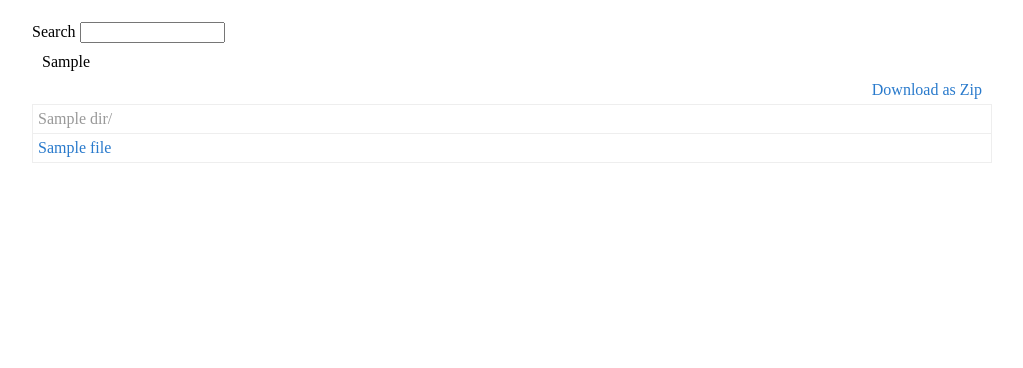
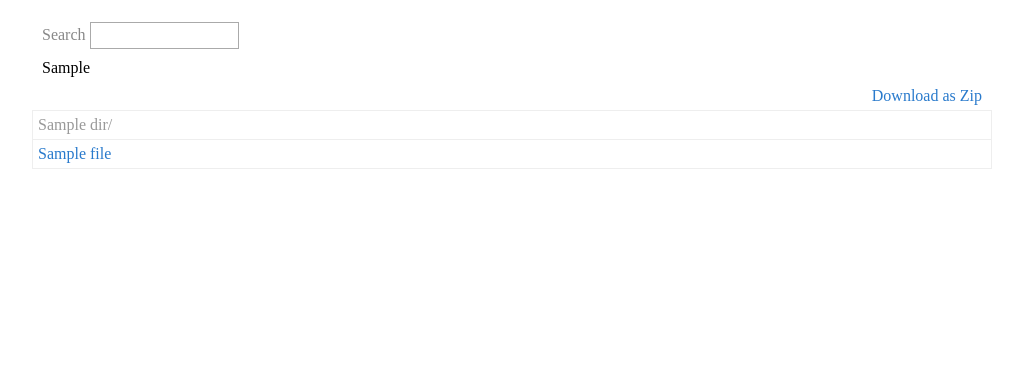
Before and after one commit to dash1291/smexplorer, a Django app: template explorer/templates/directory.html in a window 1280 px wide. Shown: the part 58-426 px from the top of the page, without its empty margins (168-1191 px from the left). Run offline with Django 3.2, Linux system fonts and the light colour scheme; the template is opened without the code that fills it: most values are stand-ins (such as "Sample title", 1, 10 or a date in 2020).

Commit message:
Chisel up the search box

```diff
--- a/static/css/directory.css
+++ b/static/css/directory.css
@@ -73,3 +73,17 @@
 .clearfix {
 	clear: both;
 }
+
+#search {
+	margin-bottom: 10px;
+	padding-left: 10px;
+}
+#search input {
+	border: 1px solid #aaa;
+	font-size: 10pt;
+	padding: 5px;
+}
+
+#search span {
+	color: #888;
+}
```
